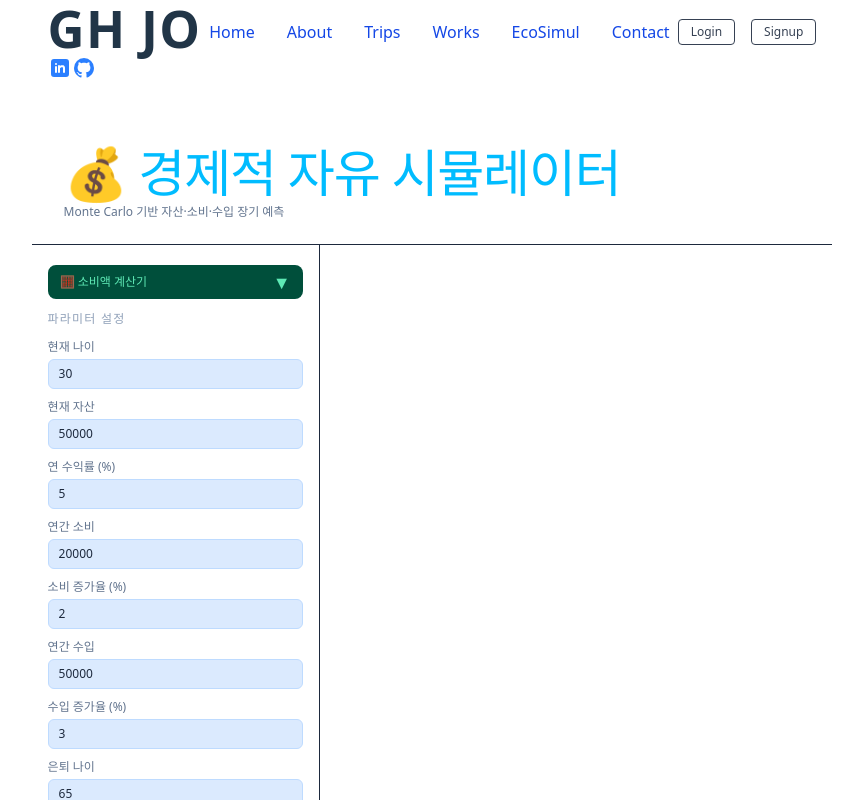
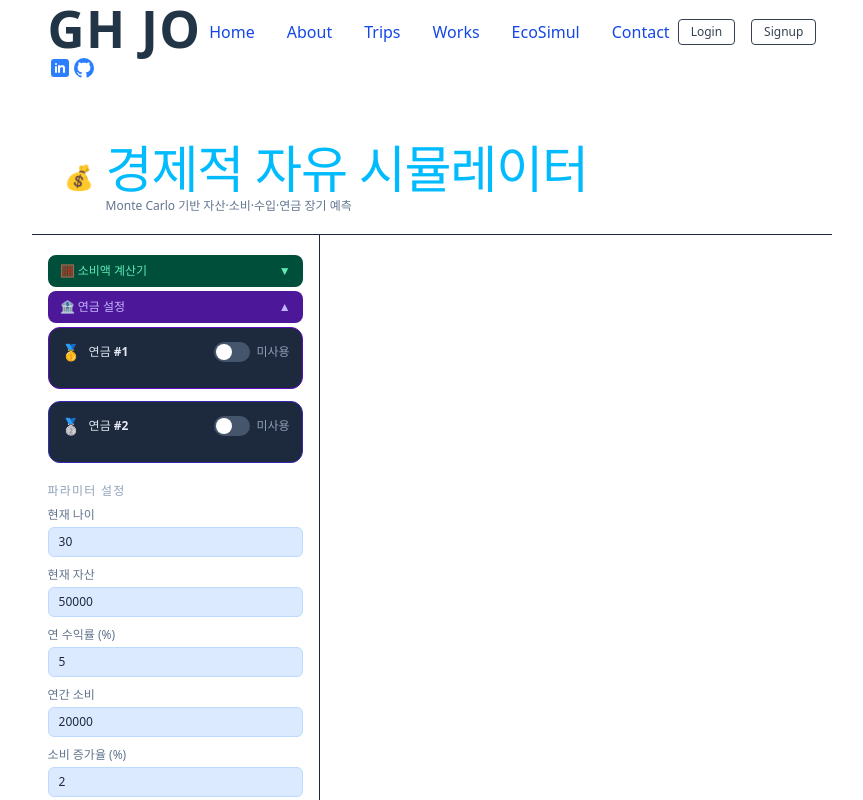
Before and after one commit to tyeyty/react-app, a React (Vite) app: page /simul in a window 1280 px wide. Shown: the top 800 px of the page, without its empty margins (208-1071 px from the left). Built offline with nearby package versions, Linux system fonts and the light colour scheme.

Commit message:
simul annuity add

```diff
--- a/src/pages/EconomicSimulator.tsx
+++ b/src/pages/EconomicSimulator.tsx
@@ -1,19 +1,35 @@
 import { useState } from "react";
+import type { ChangeEvent } from "react";
 import {
   LineChart, Line, XAxis, YAxis, CartesianGrid,
   Tooltip, Legend, ResponsiveContainer
 } from "recharts";
 
+// ── Types ──────────────────────────────────────────────
 interface YearlyData {
   age: number;
   asset: number;
   consumption: number;
   income: number;
+  pensionIncome: number;
 }
 
+type PensionType = "public" | "private";
+
+interface Pension {
+  enabled: boolean;
+  type: PensionType;
+  annualAmount: number;
+  startAge: number;
+  endAge: number;
+}
+
+type Inputs = typeof DEFAULT_INPUTS;
+
+// ── Constants ──────────────────────────────────────────
 const CATEGORIES = ["주거비", "식비", "교통비", "교육비", "레저/여가", "기타"];
 
-const FIELD_LABELS: Record<string, string> = {
+const FIELD_LABELS: Record<keyof Inputs, string> = {
   currentAge: "현재 나이",
   currentAsset: "현재 자산",
   assetReturn: "연 수익률 (%)",
@@ -51,27 +67,172 @@ const DEFAULT_INPUTS = {
   doomsdayConsumptionReduction: 30,
 };
 
-const fmt = (n: number) =>
+const DEFAULT_PENSION: Pension = {
+  enabled: false,
+  type: "public",
+  annualAmount: 0,
+  startAge: 65,
+  endAge: 100,
+};
+
+// ── Helpers ────────────────────────────────────────────
+const fmt = (n: number): string =>
   n >= 1e6
     ? (n / 1e6).toFixed(1) + "M"
     : n >= 1e3
     ? (n / 1e3).toFixed(0) + "K"
     : Math.round(n).toLocaleString();
 
+// ── Sub-components ─────────────────────────────────────
+interface InputFieldProps {
+  label: string;
+  name: string;
+  value: number;
+  onChange: (e: ChangeEvent<HTMLInputElement>) => void;
+  highlighted: boolean;
+}
+
+const InputField = ({ label, name, value, onChange, highlighted }: InputFieldProps) => (
+  <div className="mb-2.5">
+    <label className="block text-xs text-slate-500 mb-1">{label}</label>
+    <input
+      type="number"
+      name={name}
+      value={value}
+      onChange={onChange}
+      className={`w-full border rounded-md px-2.5 py-1.5 text-xs outline-none transition-colors ${
+        highlighted
+          ? "bg-emerald-50 border-emerald-300 text-emerald-800 font-semibold"
+          : "bg-blue-100 border-blue-200 text-slate-800 focus:border-sky-400"
+      }`}
+    />
+  </div>
+);
+
+interface PensionCardProps {
+  index: number;
+  pension: Pension;
+  onChange: (index: number, updated: Pension) => void;
+  colorClass: string;
+  label: string;
+  icon: string;
+}
+
+const PensionCard = ({ index, pension, onChange, colorClass, label, icon }: PensionCardProps) => {
+  const update = <K extends keyof Pension>(field: K, value: Pension[K]) =>
+    onChange(index, { ...pension, [field]: value });
+
+  return (
+    <div className={`rounded-xl border p-3 mb-3 ${colorClass}`}>
+      <div className="flex items-center gap-2 mb-3">
+        <span className="text-base">{icon}</span>
+        <span className="text-xs font-bold text-slate-200">{label}</span>
+        <label className="ml-auto flex items-center gap-1.5 cursor-pointer">
+          <div
+            onClick={() => update("enabled", !pension.enabled)}
+            className={`w-9 h-5 rounded-full transition-colors relative cursor-pointer ${
+              pension.enabled ? "bg-sky-500" : "bg-slate-600"
+            }`}
+          >
+            <div
+              className={`absolute top-0.5 w-4 h-4 rounded-full bg-white transition-all ${
+                pension.enabled ? "left-4" : "left-0.5"
+              }`}
+            />
+          </div>
+          <span className="text-xs text-slate-400">{pension.enabled ? "사용" : "미사용"}</span>
+        </label>
+      </div>
+
+      {pension.enabled && (
+        <div className="space-y-2">
+          {/* 공적/민간 선택 */}
+          <div className="flex gap-2 mb-2">
+            {(["public", "private"] as PensionType[]).map((t) => (
+              <button
+                key={t}
+                onClick={() => update("type", t)}
+                className={`flex-1 py-1 rounded text-xs font-semibold transition-colors border ${
+                  pension.type === t
+                    ? "bg-sky-600 border-sky-400 text-white"
+                    : "bg-slate-700 border-slate-600 text-slate-400 hover:bg-slate-600"
+                }`}
+              >
+                {t === "public" ? "🏛 공적연금" : "🏦 민간/개인연금"}
+              </button>
+            ))}
+          </div>
+
+          <div>
+            <label className="block text-xs text-slate-400 mb-1">연간 수령액</label>
+            <input
+              type="number"
+              value={pension.annualAmount}
+              onChange={(e) => update("annualAmount", parseFloat(e.target.value) || 0)}
+              className="w-full bg-blue-100 border border-blue-200 rounded px-2.5 py-1.5 text-xs text-slate-800 outline-none focus:border-sky-400"
+            />
+          </div>
+
+          <div>
+            <label className="block text-xs text-slate-400 mb-1">수령 시작 나이</label>
+            <input
+              type="number"
+              value={pension.startAge}
+              onChange={(e) => update("startAge", parseFloat(e.target.value) || 0)}
+              className="w-full bg-blue-100 border border-blue-200 rounded px-2.5 py-1.5 text-xs text-slate-800 outline-none focus:border-sky-400"
+            />
+          </div>
+
+          {pension.type === "private" && (
+            <div>
+              <label className="block text-xs text-slate-400 mb-1">수령 종료 나이</label>
+              <input
+                type="number"
+                value={pension.endAge}
+                onChange={(e) => update("endAge", parseFloat(e.target.value) || 0)}
+                className="w-full bg-blue-100 border border-blue-200 rounded px-2.5 py-1.5 text-xs text-slate-800 outline-none focus:border-sky-400"
+              />
+              <p className="text-xs text-slate-500 mt-1">
+                수령 기간: {Math.max(0, pension.endAge - pension.startAge)}년
+              </p>
+            </div>
+          )}
+
+          {pension.type === "public" && (
+            <p className="text-xs text-slate-500 italic">※ 공적연금은 사망 시까지 수령</p>
+          )}
+        </div>
+      )}
+    </div>
+  );
+};
+
+// ── Main Component ─────────────────────────────────────
 export default function EconomicFreedomSimulator() {
-  const [inputs, setInputs] = useState(DEFAULT_INPUTS);
+  const [inputs, setInputs] = useState<Inputs>(DEFAULT_INPUTS);
   const [results, setResults] = useState<YearlyData[]>([]);
   const [ran, setRan] = useState(false);
   const [calcOpen, setCalcOpen] = useState(false);
-  const [monthlyExpenses, setMonthlyExpenses] = useState<number[]>(Array(CATEGORIES.length).fill(0));
+  const [pensionOpen, setPensionOpen] = useState(true);
+  const [monthlyExpenses, setMonthlyExpenses] = useState<number[]>(
+    Array(CATEGORIES.length).fill(0)
+  );
   const [applied, setApplied] = useState(false);
+  const [pensions, setPensions] = useState<Pension[]>([
+    { ...DEFAULT_PENSION },
+    { ...DEFAULT_PENSION, startAge: 55, endAge: 75, type: "private" },
+  ]);
 
   const totalMonthly = monthlyExpenses.reduce((a, b) => a + b, 0);
   const totalAnnual = totalMonthly * 12;
 
-  const handleChange = (e: React.ChangeEvent<HTMLInputElement>) => {
+  const handleChange = (e: ChangeEvent<HTMLInputElement>) => {
     const { name, value } = e.target;
     setInputs((prev) => ({ ...prev, [name]: parseFloat(value) || 0 }));
+  };
+
+  const handlePensionChange = (index: number, updated: Pension) => {
+    setPensions((prev) => prev.map((p, i) => (i === index ? updated : p)));
   };
 
   const handleExpenseChange = (index: number, value: number) => {
@@ -110,10 +271,12 @@ export default function EconomicFreedomSimulator() {
     let childReduced = false;
     let retirementAdjusted = false;
 
+    const activePensions = pensions.filter((p) => p.enabled && p.annualAmount > 0);
     const monthly: YearlyData[] = [];
 
     for (let m = 0; m < (100 - currentAge) * 12; m++) {
       const ageNow = currentAge + m / 12;
+
       if (ageNow >= retirementAge) income = 0;
       if (!retirementAdjusted && ageNow >= retirementAge) {
         consumption = Math.max(0, consumption + retirementConsumptionChange);
@@ -123,7 +286,17 @@ export default function EconomicFreedomSimulator() {
         consumption = Math.max(0, consumption - childConsumptionReduction);
         childReduced = true;
       }
-      asset = asset * (1 + mReturn) + income / 12 - consumption / 12;
+
+      let pensionIncome = 0;
+      for (const p of activePensions) {
+        const isPublicActive = p.type === "public" && ageNow >= p.startAge;
+        const isPrivateActive = p.type === "private" && ageNow >= p.startAge && ageNow < p.endAge;
+        if (isPublicActive || isPrivateActive) {
+          pensionIncome += p.annualAmount / 12;
+        }
+      }
+
+      asset = asset * (1 + mReturn) + income / 12 + pensionIncome - consumption / 12;
       consumption *= 1 + mConsGrowth;
       if (income > 0) income *= 1 + mIncGrowth;
       if (Math.random() < mRecession) asset *= 1 - recessionDrop / 100;
@@ -131,7 +304,8 @@ export default function EconomicFreedomSimulator() {
         asset *= 1 - doomsdayDrop / 100;
         consumption *= 1 - doomsdayConsumptionReduction / 100;
       }
-      monthly.push({ age: ageNow, asset, consumption, income });
+
+      monthly.push({ age: ageNow, asset, consumption, income, pensionIncome: pensionIncome * 12 });
     }
 
     const yearly: YearlyData[] = [];
@@ -142,6 +316,7 @@ export default function EconomicFreedomSimulator() {
         asset: Math.max(0, last.asset),
         consumption: Math.max(0, last.consumption),
         income: Math.max(0, last.income),
+        pensionIncome: Math.max(0, last.pensionIncome),
       });
     }
 
@@ -150,99 +325,115 @@ export default function EconomicFreedomSimulator() {
   };
 
   const ruined = results.find((r) => r.asset <= 0);
+  const hasPension = pensions.some((p) => p.enabled && p.annualAmount > 0);
 
   return (
     <div className="font-sans min-h-screen text-slate-200 flex flex-col">
       {/* Header */}
-      <div className="px-8 py-6 border-b border-slate-800">
-        <h1 className="text-xl font-bold text-sky-400 tracking-tight m-0">
-          💰 경제적 자유 시뮬레이터
-        </h1>
-        <p className="text-xs text-slate-500 mt-1 mb-0">
-          Monte Carlo 기반 자산·소비·수입 장기 예측
-        </p>
+      <div className="px-8 py-5 border-b border-slate-800 flex items-center gap-3">
+        <span className="text-2xl">💰</span>
+        <div>
+          <h1 className="text-xl font-bold text-sky-400 tracking-tight m-0">경제적 자유 시뮬레이터</h1>
+          <p className="text-xs text-slate-500 mt-0.5 mb-0">Monte Carlo 기반 자산·소비·수입·연금 장기 예측</p>
+        </div>
       </div>
 
       <div className="flex flex-1 overflow-hidden">
         {/* Sidebar */}
-        <div className="w-72 px-4 py-5 overflow-y-auto shrink-0 border-r border-slate-800">
+        <div className="w-72 px-4 py-5 overflow-y-auto shrink-0 border-r border-slate-800 space-y-1">
 
-          {/* 소비 계산기 토글 */}
+          {/* 소비 계산기 */}
           <button
             onClick={() => setCalcOpen((v) => !v)}
-            className="w-full flex items-center justify-between px-3 py-2 mb-3 rounded-lg bg-emerald-900 hover:bg-emerald-800 transition-colors text-emerald-300 text-xs font-semibold"
+            className="w-full flex items-center justify-between px-3 py-2 rounded-lg bg-emerald-900 hover:bg-emerald-800 transition-colors text-emerald-300 text-xs font-semibold"
           >
             <span>🧮 소비액 계산기</span>
-            <span className="text-lg leading-none">{calcOpen ? "▲" : "▼"}</span>
+            <span>{calcOpen ? "▲" : "▼"}</span>
           </button>
 
-          {/* 소비 계산기 패널 */}
           {calcOpen && (
-            <div className="mb-4 bg-slate-800 rounded-xl p-3 border border-slate-700">
+            <div className="rounded-xl p-3 border border-slate-700">
               <p className="text-xs text-slate-400 mb-3">월별 카테고리 입력 → 연간 소비 자동 계산</p>
               {CATEGORIES.map((cat, idx) => (
                 <div key={idx} className="flex items-center gap-2 mb-2">
-                  <span className="text-xs text-slate-400 w-20 shrink-0">{cat}</span>
+                  <span className="text-xs text-slate-400 w-8 shrink-0">{cat}</span>
                   <input
                     type="number"
                     value={monthlyExpenses[idx]}
                     onChange={(e) => handleExpenseChange(idx, parseFloat(e.target.value) || 0)}
-                    className="flex-1 bg-blue-100 border border-blue-200 rounded px-2 py-1 text-slate-800 text-xs outline-none focus:border-sky-400 transition-colors"
+                    className="flex-1 bg-blue-100 border border-blue-200 rounded px-2 py-1 text-slate-800 text-xs outline-none focus:border-sky-400"
                   />
-                  <span className="text-xs text-slate-500 shrink-0">$/월</span>
+                  <span className="text-xs text-slate-500">$/월</span>
                 </div>
               ))}
-
-              {/* 합계 */}
               <div className="mt-3 pt-3 border-t border-slate-700 space-y-1">
                 <div className="flex justify-between text-xs text-slate-400">
-                  <span>월 합계</span>
-                  <span className="text-slate-200">{totalMonthly.toLocaleString()} $</span>
+                  <span>월 합계</span><span>{totalMonthly.toLocaleString()} $</span>
                 </div>
                 <div className="flex justify-between text-xs font-bold">
                   <span className="text-emerald-400">연간 소비 추정</span>
                   <span className="text-emerald-300">{totalAnnual.toLocaleString()} $</span>
                 </div>
               </div>
-
-              {/* 반영 버튼 */}
               <button
                 onClick={handleApply}
                 className={`mt-3 w-full py-1.5 rounded-lg text-xs font-bold transition-all border ${
                   applied
                     ? "bg-emerald-800 border-emerald-600 text-emerald-300 cursor-default"
-                    : "bg-emerald-500 border-emerald-400 text-white hover:bg-emerald-400 cursor-pointer"
+                    : "bg-emerald-500 border-emerald-400 text-white hover:bg-emerald-400"
                 }`}
               >
-                {applied ? "✓ 시뮬레이터에 반영됨" : "→ 연간 소비에 반영"}
+                {applied ? "✓ 반영됨" : "→ 연간 소비에 반영"}
               </button>
             </div>
           )}
 
-          {/* 파라미터 설정 */}
-          <div className="text-xs font-semibold text-slate-400 mb-3 uppercase tracking-widest">
+          {/* 연금 섹션 */}
+          <button
+            onClick={() => setPensionOpen((v) => !v)}
+            className="w-full flex items-center justify-between px-3 py-2 rounded-lg bg-violet-900 hover:bg-violet-800 transition-colors text-violet-300 text-xs font-semibold"
+          >
+            <span>🏦 연금 설정</span>
+            <span>{pensionOpen ? "▲" : "▼"}</span>
+          </button>
+
+          {pensionOpen && (
+            <div>
+              <PensionCard
+                index={0}
+                pension={pensions[0]}
+                onChange={handlePensionChange}
+                colorClass="bg-slate-800 border-violet-800"
+                label="연금 #1"
+                icon="🥇"
+              />
+              <PensionCard
+                index={1}
+                pension={pensions[1]}
+                onChange={handlePensionChange}
+                colorClass="bg-slate-800 border-indigo-800"
+                label="연금 #2"
+                icon="🥈"
+              />
+            </div>
+          )}
+
+          {/* 파라미터 */}
+          <div className="text-xs font-semibold text-slate-400 pt-2 pb-1 uppercase tracking-widest">
             파라미터 설정
           </div>
-          {Object.keys(DEFAULT_INPUTS).map((key) => (
-            <div key={key} className="mb-2.5">
-              <label className="block text-xs text-slate-500 mb-1">
-                {FIELD_LABELS[key]}
-              </label>
-              <input
-                type="number"
+          {(Object.keys(DEFAULT_INPUTS) as (keyof Inputs)[]).map((key) => (
+            <InputField
+              key={key}
+              label={FIELD_LABELS[key]}
               name={key}
-                value={inputs[key as keyof typeof inputs]}
+              value={inputs[key]}
               onChange={(e) => {
                 handleChange(e);
                 if (key === "annualConsumption") setApplied(false);
               }}
-                className={`w-full border rounded-md px-2.5 py-1.5 text-xs outline-none transition-colors ${
-                  key === "annualConsumption" && applied
-                    ? "bg-emerald-50 border-emerald-300 text-emerald-800 font-semibold"
-                    : "bg-blue-100 border-blue-200 text-slate-800 focus:border-sky-400"
-                }`}
+              highlighted={key === "annualConsumption" && applied}
             />
-            </div>
           ))}
 
           <button
@@ -256,8 +447,14 @@ export default function EconomicFreedomSimulator() {
         {/* Main */}
         <div className="flex-1 px-7 py-6 overflow-y-auto">
           {!ran ? (
-            <div className="flex items-center justify-center h-full text-slate-500 text-sm">
-              ← 파라미터를 입력하고 시뮬레이션을 실행하세요
+            <div className="flex flex-col items-center justify-center h-full gap-3 text-slate-500">
+              <span className="text-4xl">📊</span>
+              <p className="text-sm">← 파라미터를 입력하고 시뮬레이션을 실행하세요</p>
+              {hasPension && (
+                <p className="text-xs text-violet-400">
+                  연금 {pensions.filter((p) => p.enabled).length}개 설정됨
+                </p>
+              )}
             </div>
           ) : (
             <>
@@ -267,23 +464,64 @@ export default function EconomicFreedomSimulator() {
                 </div>
               )}
 
+              {/* 연금 요약 배지 */}
+              {hasPension && (
+                <div className="flex gap-2 mb-4 flex-wrap">
+                  {pensions.map((p, i) =>
+                    p.enabled && p.annualAmount > 0 ? (
+                      <div
+                        key={i}
+                        className="bg-violet-900 border border-violet-700 rounded-lg px-3 py-1.5 text-xs text-violet-200 flex items-center gap-2"
+                      >
+                        <span>{p.type === "public" ? "🏛" : "🏦"}</span>
+                        <span className="font-semibold">연금 #{i + 1}</span>
+                        <span className="text-violet-400">|</span>
+                        <span>{fmt(p.annualAmount)}/년</span>
+                        <span className="text-violet-400">|</span>
+                        <span>
+                          {p.startAge}세 ~ {p.type === "public" ? "사망" : `${p.endAge}세`}
+                        </span>
+                      </div>
+                    ) : null
+                  )}
+                </div>
+              )}
+
               {/* Chart */}
               <div className="bg-slate-800 rounded-xl p-5 mb-5">
-                <div className="text-sm font-semibold text-slate-400 mb-3">자산 · 소비 · 수입 추이</div>
+                <div className="text-sm font-semibold text-slate-400 mb-3">
+                  자산 · 소비 · 수입 · 연금 추이
+                </div>
                 <ResponsiveContainer width="100%" height={300}>
                   <LineChart data={results} margin={{ top: 5, right: 20, left: 0, bottom: 5 }}>
                     <CartesianGrid strokeDasharray="3 3" stroke="#334155" />
-                    <XAxis dataKey="age" stroke="#64748b" tick={{ fontSize: 11 }} label={{ value: "나이", position: "insideBottomRight", offset: -5, fill: "#64748b", fontSize: 11 }} />
+                    <XAxis
+                      dataKey="age"
+                      stroke="#64748b"
+                      tick={{ fontSize: 11 }}
+                      label={{ value: "나이", position: "insideBottomRight", offset: -5, fill: "#64748b", fontSize: 11 }}
+                    />
                     <YAxis stroke="#64748b" tick={{ fontSize: 11 }} tickFormatter={fmt} />
                     <Tooltip
                       contentStyle={{ background: "#0f172a", border: "1px solid #334155", borderRadius: 8, fontSize: 12 }}
-                      formatter={(val) => [fmt(Number(val)), String(val)]}
-                      labelFormatter={(l) => `나이: ${l}세`}
+                      formatter={(val: unknown) => [fmt(Number(val)), String(val)]}
+                      labelFormatter={(l: unknown) => `나이: ${l}세`}
                     />
                     <Legend wrapperStyle={{ fontSize: 12 }} />
                     <Line type="monotone" dataKey="asset" name="자산" stroke="#22c55e" dot={false} strokeWidth={2} />
                     <Line type="monotone" dataKey="consumption" name="연 소비" stroke="#ef4444" dot={false} strokeWidth={2} />
                     <Line type="monotone" dataKey="income" name="연 수입" stroke="#3b82f6" dot={false} strokeWidth={2} />
+                    {hasPension && (
+                      <Line
+                        type="monotone"
+                        dataKey="pensionIncome"
+                        name="연금 수령액"
+                        stroke="#a78bfa"
+                        dot={false}
+                        strokeWidth={2}
+                        strokeDasharray="5 3"
+                      />
+                    )}
                   </LineChart>
                 </ResponsiveContainer>
               </div>
@@ -295,8 +533,11 @@ export default function EconomicFreedomSimulator() {
                   <table className="w-full border-collapse text-xs">
                     <thead>
                       <tr className="bg-slate-950">
-                        {["나이", "자산", "연 소비", "연 수입"].map((h) => (
-                          <th key={h} className="px-3 py-2 text-right text-slate-500 font-semibold sticky top-0 bg-slate-950">
+                        {["나이", "자산", "연 소비", "연 수입", ...(hasPension ? ["연금"] : [])].map((h) => (
+                          <th
+                            key={h}
+                            className="px-3 py-2 text-right text-slate-500 font-semibold sticky top-0 bg-slate-950"
+                          >
                             {h}
                           </th>
                         ))}
@@ -306,12 +547,19 @@ export default function EconomicFreedomSimulator() {
                       {results.map((r, i) => (
                         <tr
                           key={i}
-                          className={`border-t border-slate-700 ${r.asset <= 0 ? "bg-red-950" : "bg-transparent"}`}
+                          className={`border-t border-slate-700 ${r.asset <= 0 ? "bg-red-950" : ""}`}
                         >
                           <td className="px-3 py-1.5 text-right text-slate-400">{r.age}세</td>
-                          <td className={`px-3 py-1.5 text-right font-semibold ${r.asset <= 0 ? "text-red-400" : "text-green-400"}`}>{fmt(r.asset)}</td>
+                          <td className={`px-3 py-1.5 text-right font-semibold ${r.asset <= 0 ? "text-red-400" : "text-green-400"}`}>
+                            {fmt(r.asset)}
+                          </td>
                           <td className="px-3 py-1.5 text-right text-red-400">{fmt(r.consumption)}</td>
                           <td className="px-3 py-1.5 text-right text-blue-400">{fmt(r.income)}</td>
+                          {hasPension && (
+                            <td className="px-3 py-1.5 text-right text-violet-400">
+                              {r.pensionIncome > 0 ? fmt(r.pensionIncome) : <span className="text-slate-600">-</span>}
+                            </td>
+                          )}
                         </tr>
                       ))}
                     </tbody>
```
Lines whose indentation alone changed are shown as unchanged.
